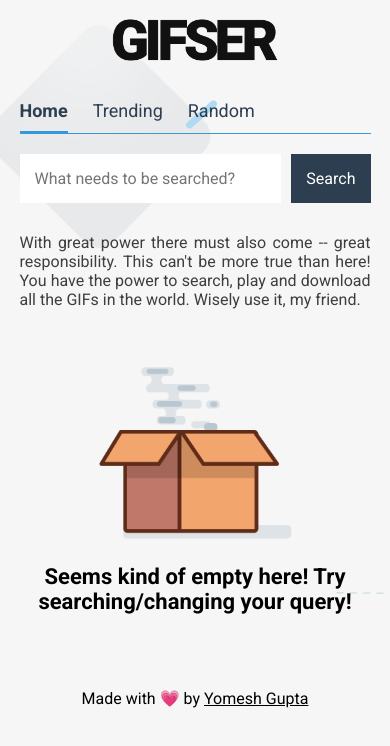
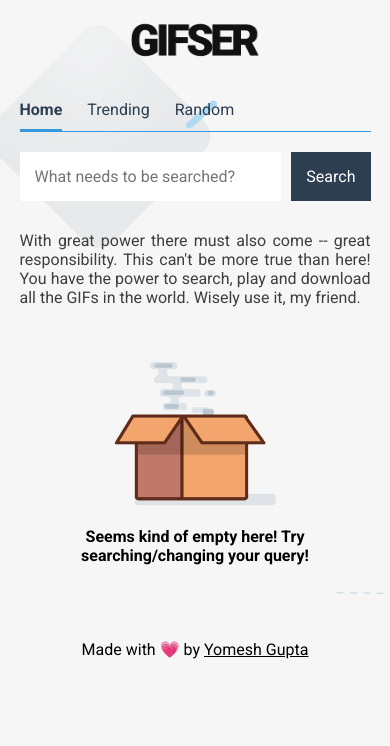
Before and after one commit to yomeshgupta/gifser, a React app: page / in a window 390 px wide. Shown: the top 746 px of the page. Built offline with nearby package versions, Linux system fonts and the light colour scheme.

Commit message:
Added Media Queries for Ipad resolution devices

```diff
--- a/src/styles/index.css
+++ b/src/styles/index.css
@@ -222,7 +222,7 @@ input[type='submit']:hover {
 }
 /** Empty End **/
 
-@media only screen and (max-width: 480px) {
+@media only screen and (max-width: 770px) {
 	.content {
 		width: 90%;
 	}
@@ -239,12 +239,22 @@ input[type='submit']:hover {
 		display: inline-block !important;
 	}
 	.empty-state img {
-		width: 60%;
+		width: 50%;
 	}
 	.loader img {
 		width: 10%;
 	}
+}
+
+@media only screen and (max-width: 480px) {
+	header img {
+		max-height: 70%;
+	}
 	.sub-text {
 		font-size: 16px;
 	}
+	.tabs li.tab,
+	.empty-state h2 {
+		font-size: 16px;
+	}
 }
```
